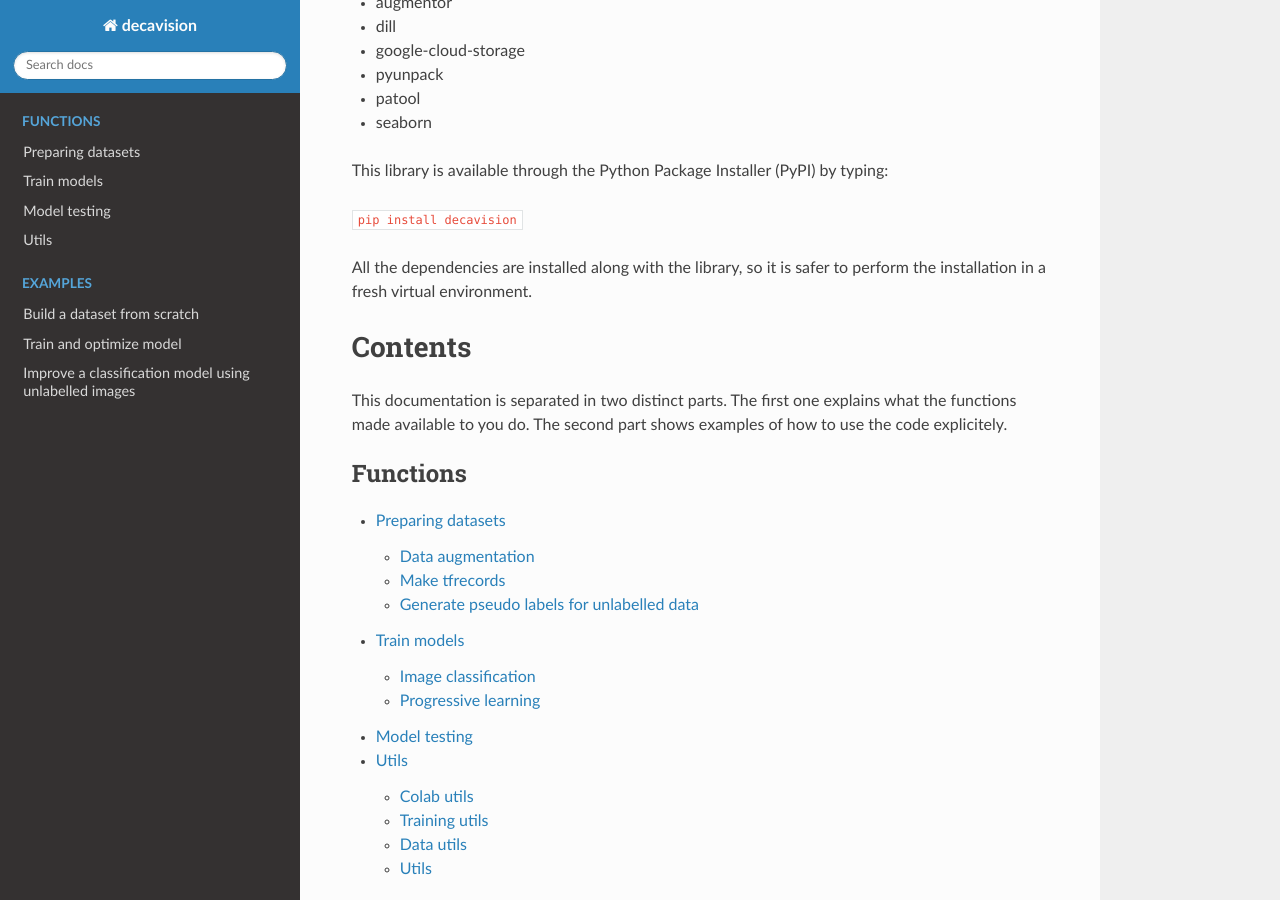
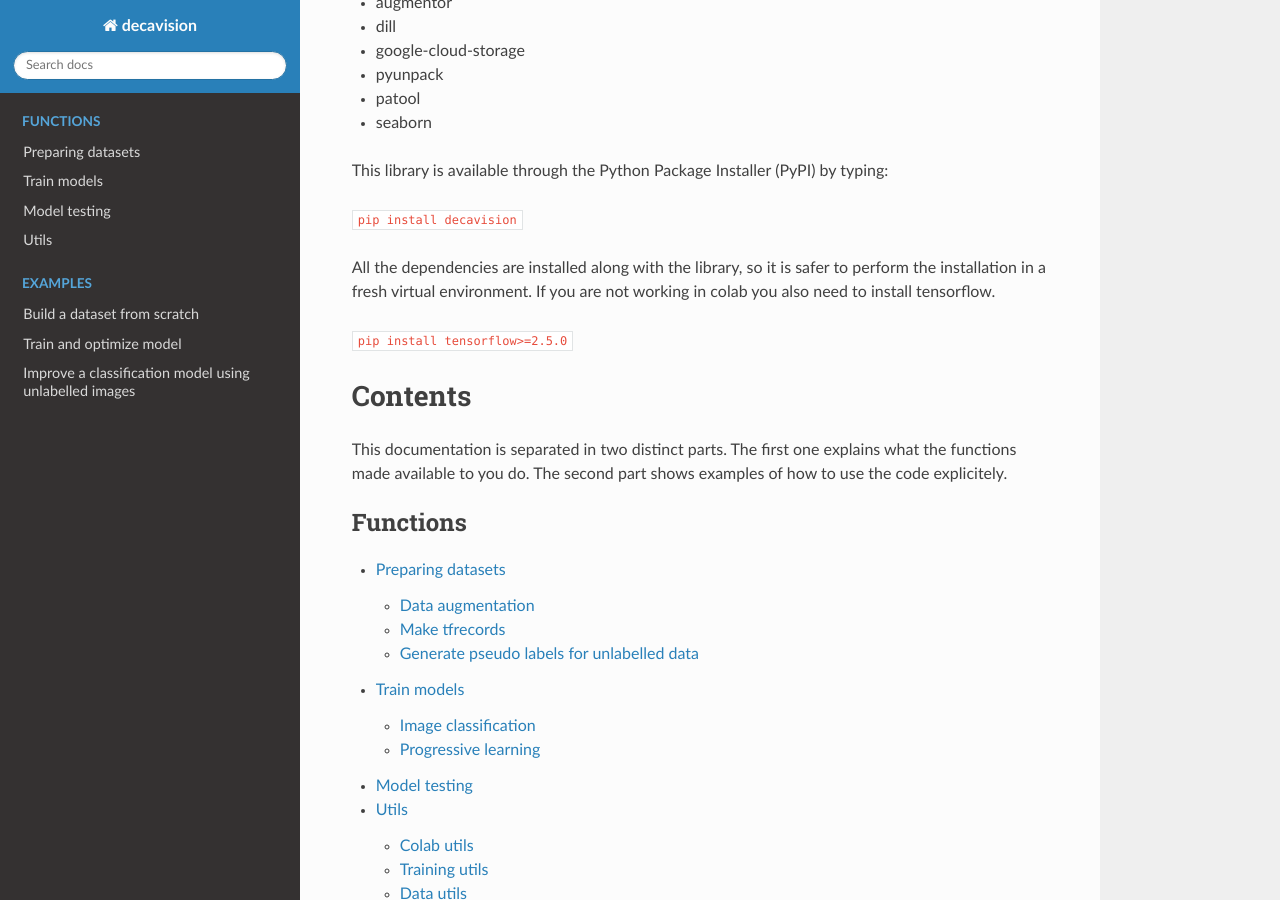
Before and after one commit to Decathlon/decavision, a Sphinx documentation site: the page built from docs/index.rst, in a window 1280 px wide and 900 px high, scrolled down 998 px. Built offline with Sphinx 7.4.7 and the Read the Docs theme 2.0.0, drawn with Linux system fonts in a browser that asks for light colours.

Commit message:
remove tensorflow from requirements because of colab bug

```diff
--- a/docs/index.rst
+++ b/docs/index.rst
@@ -50,7 +50,9 @@
 
 ``pip install decavision``
 
-All the dependencies are installed along with the library, so it is safer to perform the installation in a fresh virtual environment.
+All the dependencies are installed along with the library, so it is safer to perform the installation in a fresh virtual environment. If you are not working in colab you also need to install tensorflow.
+
+``pip install tensorflow>=2.5.0``
 
 Contents
 ========
--- a/requirements.txt
+++ b/requirements.txt
@@ -10,6 +10,5 @@
 scikit-learn==0.23.2
 scikit-optimize==0.8.1
 seaborn==0.11.0
-tensorflow>=2.5.0
 tensorflow-hub==0.12.0
 tqdm==4.60.0
```
